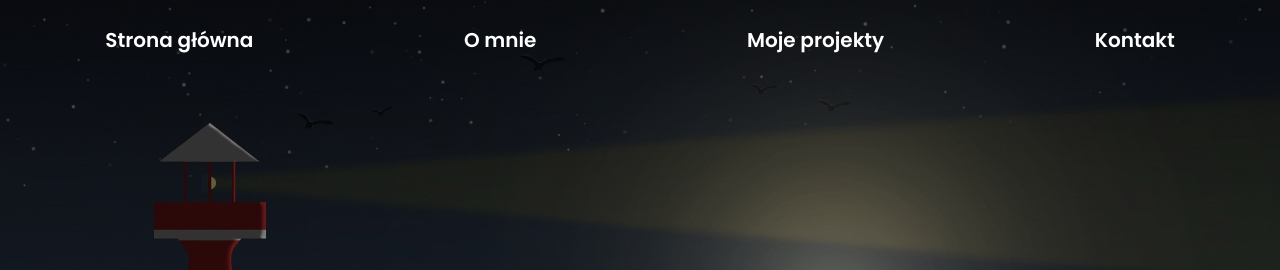
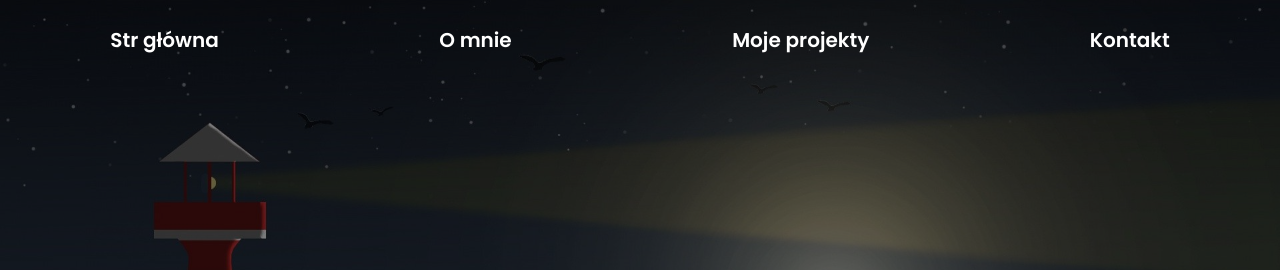
Before and after one commit to Merzie12/portfolio, a plain HTML site: page index.html in a window 1280 px wide. Shown: the top 270 px of the page. Drawn offline with Linux system fonts and the light colour scheme.

Commit message:
Zmiana nazwy

```diff
--- a/index.html
+++ b/index.html
@@ -19,7 +19,7 @@
         <nav class="navbar">
             <div class="navbar__content">
                 <ul>
-                    <li class="navbtn" id="main">Strona główna</li>
+                    <li class="navbtn" id="main">Str główna</li>
                     <li class="navbtn" id="aboutme">O mnie</li>
                     <li class="navbtn" id="projects">Moje projekty</li>
                     <li class="navbtn" id="contact">Kontakt</li>
```
